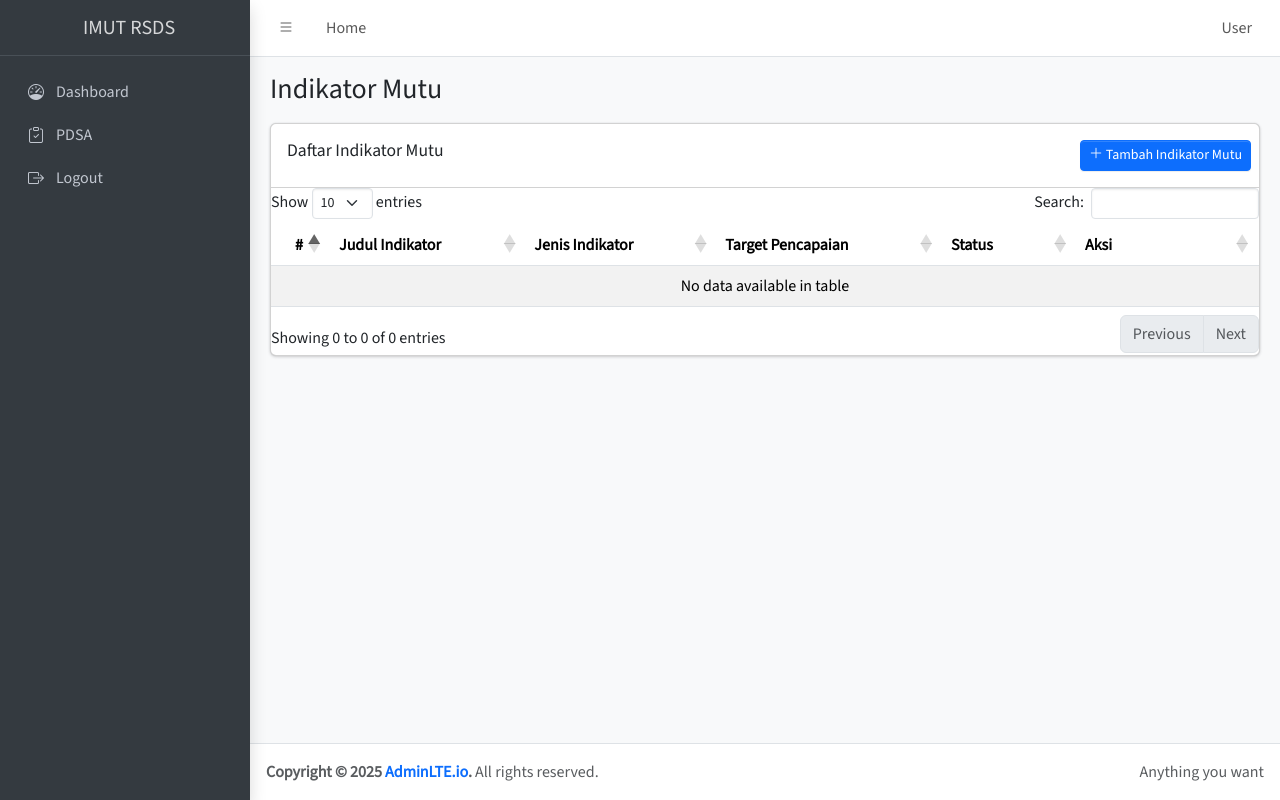
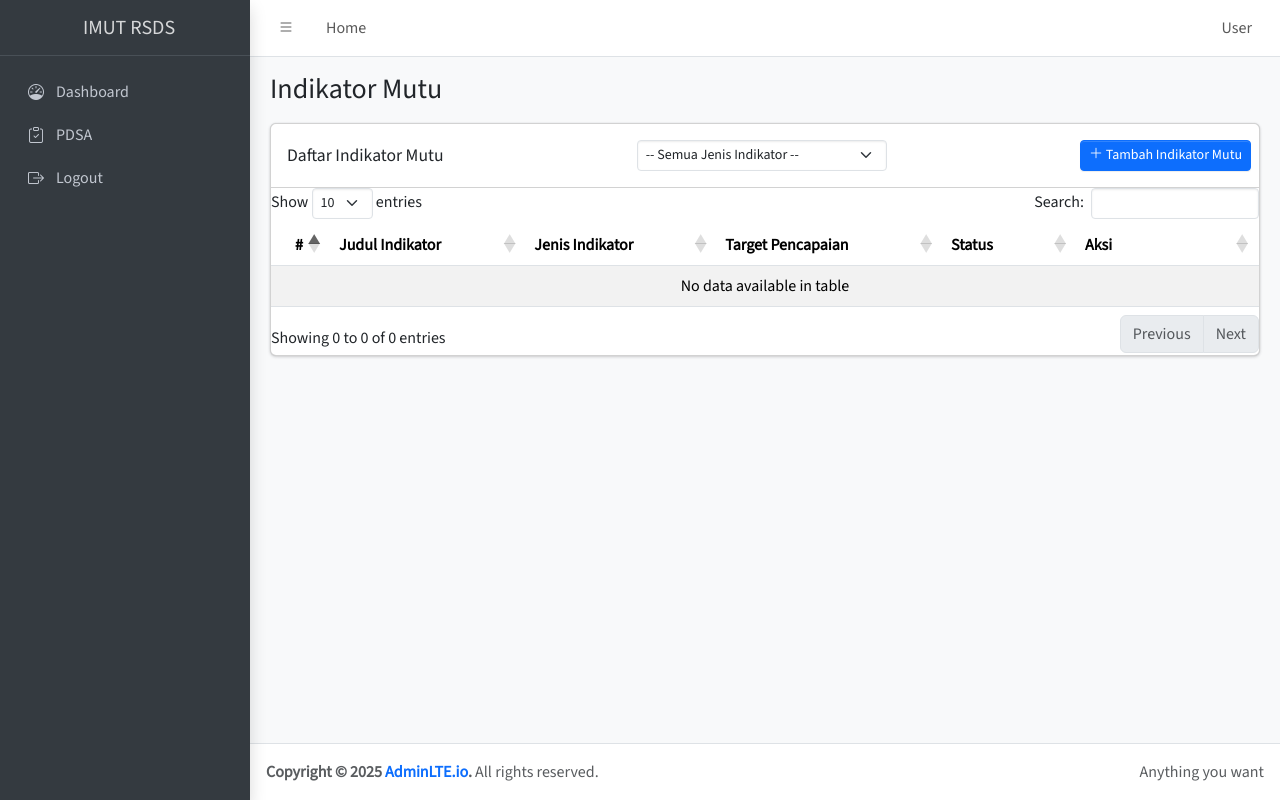
Before and after one commit to musthofacr7/si-imut-rsds, a CodeIgniter 4 app: the page made by app/Views/indikator_mutu/index.php in a window 1280 px wide. Run offline with PHP 8.4 and a stand-in for CodeIgniter, Linux system fonts and the light colour scheme; the template is opened without the code that fills it, so the values that code supplies are empty; some libraries are stand-ins or nearby versions.

Commit message:
perbaikan tampilan indikator mutu dan PDSa

```diff
--- a/app/Models/IndikatorMutuModel.php
+++ b/app/Models/IndikatorMutuModel.php
@@ -70,13 +70,17 @@ class IndikatorMutuModel extends Model
     protected $skipValidation = false;
 
     // Get data with jenis indikator
-    public function getWithJenisIndikator($id = null)
+    public function getWithJenisIndikator($id = null, $jenisIndikatorId = null)
     {
         $builder = $this->select('indikator_mutu.*, jenis_indikator.jenis_indikator')
                         ->join('jenis_indikator', 'jenis_indikator.id = indikator_mutu.jenis_indikator_id');
 
         if ($id !== null) {
             return $builder->where('indikator_mutu.id', $id)->first();
+        }
+
+        if ($jenisIndikatorId !== null && $jenisIndikatorId !== '') {
+            $builder->where('indikator_mutu.jenis_indikator_id', $jenisIndikatorId);
         }
 
         return $builder->findAll();
--- a/app/Views/indikator_mutu/index.php
+++ b/app/Views/indikator_mutu/index.php
@@ -6,8 +6,20 @@ Indikator Mutu
 
 <?= $this->section('content') ?>
 <div class="card mb-4">
-    <div class="card-header">
+    <div class="card-header d-flex align-items-center">
         <h3 class="card-title">Daftar Indikator Mutu</h3>
+
+        <form action="" method="get" class="mx-auto" style="min-width: 250px;">
+            <select name="jenis_indikator_id" class="form-select form-select-sm" onchange="this.form.submit()">
+                <option value="">-- Semua Jenis Indikator --</option>
+                <?php foreach ($jenis_indikator as $jenis) : ?>
+                    <option value="<?= $jenis['id'] ?>" <?= ($selected_jenis_indikator == $jenis['id']) ? 'selected' : '' ?>>
+                        <?= esc($jenis['jenis_indikator']) ?>
+                    </option>
+                <?php endforeach ?>
+            </select>
+        </form>
+
         <div class="card-tools">
             <a href="<?= base_url('indikator-mutu/create') ?>" class="btn btn-primary btn-sm">
                 <i class="bi bi-plus-lg"></i> Tambah Indikator Mutu
```
Also changed, not shown: app/Controllers/IndikatorMutu.php (+6 -1 lines), app/Controllers/PDSA.php (+5 -2 lines).
